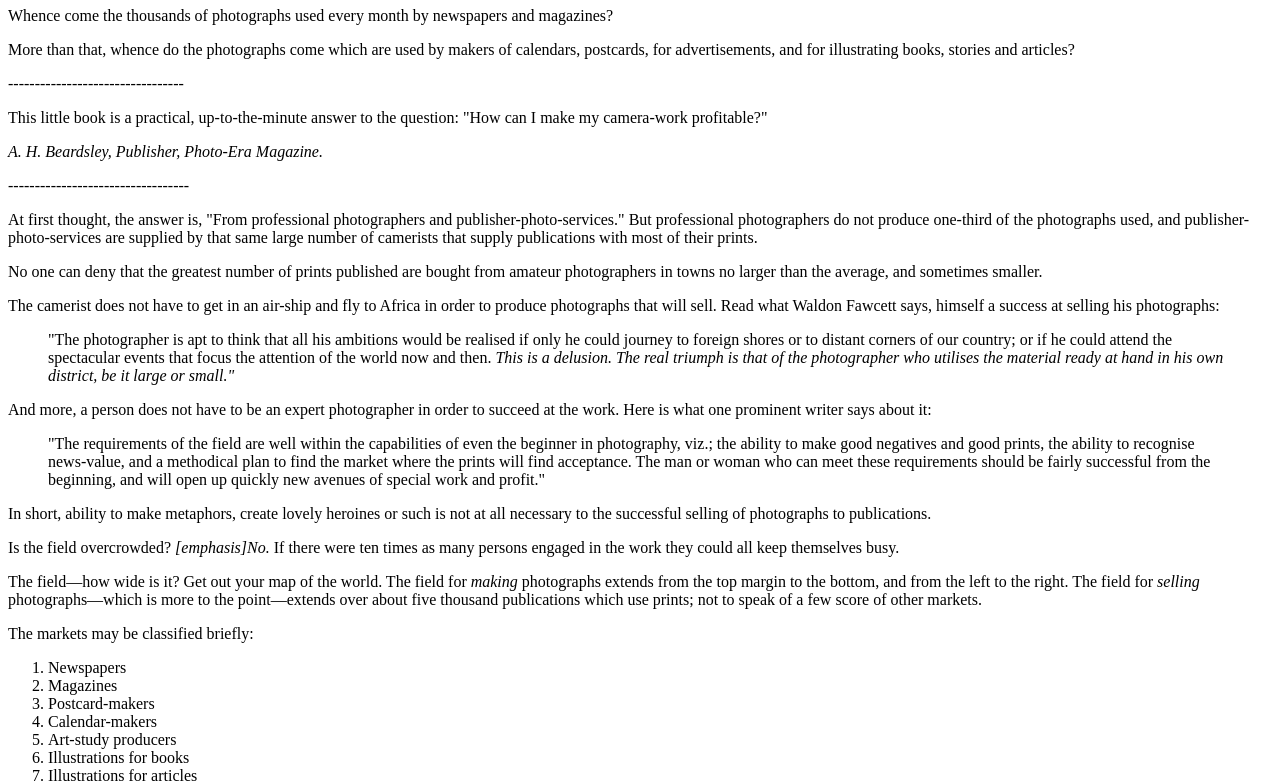
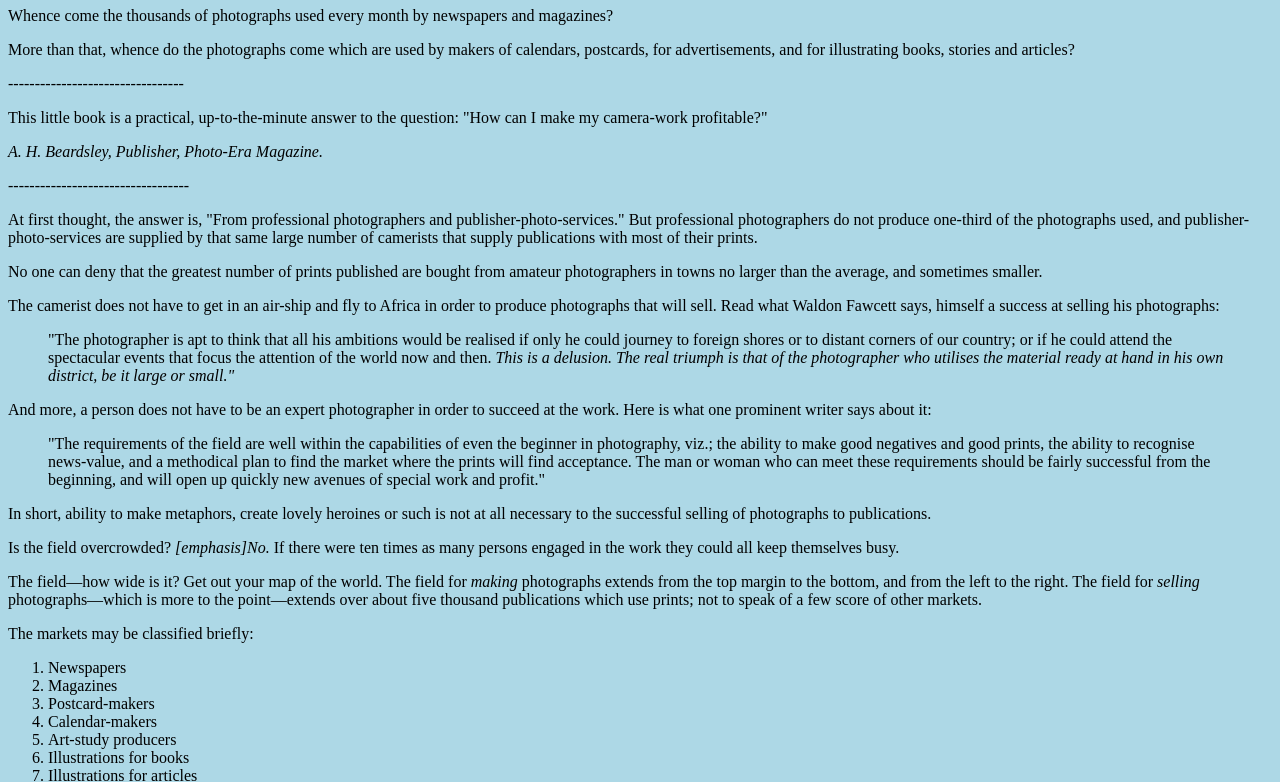
Before and after one commit to TXMack713/FrontendMastersDay1, a plain HTML site: page practice.html in a window 1280 px wide. Shown: the part 99-881 px from the top of the page. Drawn offline with Linux system fonts and the light colour scheme.

Commit message:
Added the stylesheet

```diff
--- a/practice.html
+++ b/practice.html
@@ -4,6 +4,7 @@
     <meta charset="UTF-8">
     <meta name="viewport" content="width=device-width, initial-scale=1.0">
     <title>Document</title>
+    <link rel="stylesheet" type="text/css" href="style.css">
 </head>
 <body>
     <nav><a href="index.html">Home</a><a href="hobbies.html">Hobbies</a><a href="practice.html">Practice</a></nav>
--- /dev/null
+++ b/style.css
@@ -0,0 +1,3 @@
+body {
+    background-color: lightblue;
+  }
```
Also changed, not shown: hobbies.html (+1 -0 lines), index.html (+1 -0 lines).
